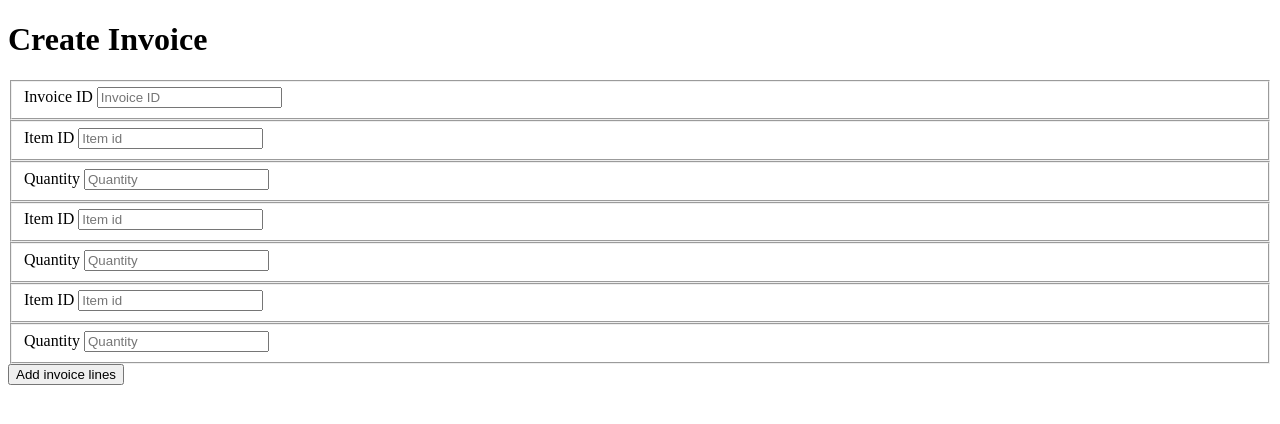
After one commit to jonathanlabelle/SimpleVoice, a Flask app: page /create_invoice_line in a window 1280 px wide. The commit adds this page. Shown: the top 424 px of the page. Run offline with Flask 2, Linux system fonts and the light colour scheme; the visitor is signed in with stand-in values (Sample User, id 1); parts of the project's set-up code (start-up, migrations or seed data) failed here and were passed over; some libraries are stand-ins or nearby versions.

Commit message:
create update invoice_lines

```diff
--- a/app.py
+++ b/app.py
@@ -5,9 +5,13 @@ from sqlalchemy.orm import sessionmaker, scoped_session
 
 from forms import LogInForm, SignupForm, CreateClientForm, EditClientGetIDForm, EditClientInformationForm, \
     CreateInvoiceForm, EditInvoiceGetIDForm, EditInvoiceInformationForm, CreateItemForm, EditItemGetIDForm, \
-    EditItemInformationForm
+    EditItemInformationForm, CreateInvoiceLines, EditInvoiceLineGetIDForm, EditInvoiceLineInformation
 
-from model import app, db, create_db, Users, Clients, Invoices, Items
+from model import app, db, create_db, Users, Clients, Invoices, Items, InvoicesLines
+from utils import check_if_item_exist, get_item_info
+
+
+#TODO INSERTS SAME ITEMS INVOICE LINES
 
 engine = sqlalchemy.create_engine('mysql://root:root@localhost/SimpleVoice')
 login_manager = LoginManager()
@@ -229,6 +233,93 @@ def edit_item_information_update(item_id):
     return redirect(url_for('home'))
 
 
+@app.route('/create_invoice_line', methods=['POST', 'GET'])
+@login_required
+def create_invoice_line():
+    form = CreateInvoiceLines()
+    if form.validate_on_submit():
+        invoice = Invoices.query.filter_by(invoice_id=form.invoice_id.data).first()
+        if invoice.user == current_user.id:
+            if check_if_item_exist(form.item_id_1.data, current_user.id) and form.quantity_1.data > 0:
+                item_info = get_item_info(form.item_id_1.data)
+                invoice_line_1 = InvoicesLines(invoice_id=form.invoice_id.data, item_id=form.item_id_1.data,
+                                               item_name=item_info[0], price=item_info[1],
+                                               quantity=form.quantity_1.data, user=current_user.id)
+                session.add(invoice_line_1)
+                session.commit()
+                flash('First line successfully added')
+            else:
+                flash('Problem adding first line')
+            if form.item_id_2.data:
+                if check_if_item_exist(form.item_id_2.data, current_user.id) and form.quantity_2.data > 0:
+                    item_info = get_item_info(form.item_id_2.data)
+                    invoice_line_2 = InvoicesLines(invoice_id=form.invoice_id.data, item_id=form.item_id_2.data,
+                                                   item_name=item_info[0], price=item_info[1],
+                                                   quantity=form.quantity_2.data, user=current_user.id)
+                    session.add(invoice_line_2)
+                    session.commit()
+                    flash('Second line successfully added')
+                else:
+                    flash('Problem adding second line')
+            if form.item_id_3.data:
+                if check_if_item_exist(form.item_id_3.data, current_user.id) and form.quantity_3.data > 0:
+                    item_info = get_item_info(form.item_id_3.data)
+                    invoice_line_3 = InvoicesLines(invoice_id=form.invoice_id.data, item_id=form.item_id_3.data,
+                                                   item_name=item_info[0], price=item_info[1],
+                                                   quantity=form.quantity_3.data, user=current_user.id)
+                    session.add(invoice_line_3)
+                    session.commit()
+                    flash('Third line successfully added')
+                else:
+                    flash('Problem adding third line')
+            return redirect(url_for('create_invoice_line'))
+        else:
+            flash("Invoice doesn't exist")
+    return render_template('create_invoice_line.html', form=form)
+
+
+@app.route('/edit_invoice_line', methods=['POST', 'GET'])
+@login_required
+def edit_invoice_line_get_id():
+    form = EditInvoiceLineGetIDForm()
+    if form.validate_on_submit():
+        invoice_line = InvoicesLines.query.filter_by(item_id=form.item_id.data, invoice_id=form.invoice_id.data).first()
+        if invoice_line.user == current_user.id:
+            return redirect(url_for('edit_invoice_line_information', item_id=form.item_id.data,
+                                    invoice_id=form.invoice_id.data))
+        else:
+            flash("Invoice line doesn't exists".format(form.item_id.data))
+    return render_template('edit_invoice_line.html', form=form)
+
+
+@app.route('/edit_invoice_line_information', methods=['POST', 'GET'])
+@login_required
+def edit_invoice_line_information():
+    item_id = int(request.args.get('item_id'))
+    invoice_id = int(request.args.get('invoice_id'))
+    invoice_line = InvoicesLines.query.filter_by(item_id=item_id, invoice_id=invoice_id).first()
+    form = EditInvoiceLineInformation()
+    if request.method == 'GET':
+        return render_template('edit_invoice_line_information.html', invoice_line=invoice_line, form=form)
+    if form.validate_on_submit():
+        return redirect(url_for('home'))
+
+
+@app.route('/edit_invoice_line_information_update/<invoice_id>&<item_id>', methods=['POST'])
+@login_required
+def edit_invoice_line_information_update(invoice_id, item_id):
+    invoice_line = InvoicesLines.query.filter_by(item_id=item_id, invoice_id=invoice_id).first()
+    form = EditInvoiceLineInformation()
+    if form.item_name.data:
+        invoice_line.item_name = form.item_name.data
+    if form.quantity.data:
+        invoice_line.quantity = form.quantity.data
+    if form.item_price.data:
+        invoice_line.price = form.item_price.data
+    db.session.commit()
+    return redirect(url_for('home'))
+
+
 @app.route('/test', methods=['POST'])
 @login_required
 def test():
--- a/forms.py
+++ b/forms.py
@@ -70,3 +70,27 @@ class EditItemInformationForm(FlaskForm):
     item_name = StringField('Item name', validators=[Optional()])
     item_price = FloatField('Item price', validators=[Optional()])
     submit = SubmitField('Edit item')
+
+
+class CreateInvoiceLines(FlaskForm):
+    invoice_id = IntegerField('Invoice ID', validators=[DataRequired()])
+    item_id_1 = IntegerField('Item ID', validators=[DataRequired()])
+    quantity_1 = IntegerField('Quantity', validators=[Optional()])
+    item_id_2 = IntegerField('Item ID', validators=[Optional()])
+    quantity_2 = IntegerField('Quantity', validators=[Optional()])
+    item_id_3 = IntegerField('Item ID', validators=[Optional()])
+    quantity_3 = IntegerField('Quantity', validators=[Optional()])
+    submit = SubmitField('Add invoice lines')
+
+
+class EditInvoiceLineGetIDForm(FlaskForm):
+    invoice_id = IntegerField('Invoice ID', validators=[DataRequired()])
+    item_id = IntegerField('Item ID', validators=[DataRequired()])
+    submit = SubmitField('Edit item')
+
+
+class EditInvoiceLineInformation(FlaskForm):
+    item_name = StringField('Item name', validators=[Optional()])
+    item_price = FloatField('Item price', validators=[Optional()])
+    quantity = IntegerField('Quantity', validators=[Optional()])
+    submit = SubmitField('Edit invoice line')
--- a/model.py
+++ b/model.py
@@ -79,9 +79,8 @@ class Items(db.Model):
 class InvoicesLines(db.Model):
     __tablename__ = "Invoices_lines"
     invoice_id = db.Column(db.Integer, ForeignKey("Invoices.invoice_id"))
-    client_id = db.Column(db.Integer, ForeignKey("Clients.client_id"))
-    name = db.Column(db.VARCHAR(length=100))
     item_id = db.Column(db.Integer)
+    item_name = db.Column(db.VARCHAR(length=100))
     quantity = db.Column(db.Integer)
     price = db.Column(db.Numeric(7, 2))
     user = db.Column(db.Integer, ForeignKey("Users.id"))
--- /dev/null
+++ b/templates/create_invoice_line.html
@@ -0,0 +1,101 @@
+{% extends 'base.html' %}
+{% block content %}
+<h1>Create Invoice</h1>
+<form method="POST" action="/create_invoice_line">
+    {{ form.csrf_token }}
+    <fieldset class="item_name">
+        {{ form.invoice_id.label }}
+        {{ form.invoice_id(placeholder='Invoice ID') }}
+
+        {% if form.invoice_id.errors %}
+          <ul class="errors">
+            {% for error in form.invoice_id.errors %}
+              <li>{{ error }}</li>
+            {% endfor %}
+          </ul>
+        {% endif %}
+    </fieldset>
+
+    <fieldset class="item_id_1">
+        {{ form.item_id_1.label }}
+        {{ form.item_id_1(placeholder='Item id') }}
+
+        {% if form.item_id_1.errors %}
+          <ul class="errors">
+            {% for error in form.item_id_1.errors %}
+              <li>{{ error }}</li>
+            {% endfor %}
+          </ul>
+        {% endif %}
+    </fieldset>
+
+    <fieldset class="quantity_1">
+        {{ form.quantity_1.label }}
+        {{ form.quantity_1(placeholder='Quantity') }}
+
+        {% if form.quantity_1.errors %}
+          <ul class="errors">
+            {% for error in form.quantity_1.errors %}
+              <li>{{ error }}</li>
+            {% endfor %}
+          </ul>
+        {% endif %}
+    </fieldset>
+
+    <fieldset class="item_id_2">
+        {{ form.item_id_2.label }}
+        {{ form.item_id_2(placeholder='Item id') }}
+
+        {% if form.item_id_2.errors %}
+          <ul class="errors">
+            {% for error in form.item_id_2.errors %}
+              <li>{{ error }}</li>
+            {% endfor %}
+          </ul>
+        {% endif %}
+    </fieldset>
+
+    <fieldset class="quantity_2">
+        {{ form.quantity_2.label }}
+        {{ form.quantity_2(placeholder='Quantity') }}
+
+        {% if form.quantity_2.errors %}
+          <ul class="errors">
+            {% for error in form.quantity_2.errors %}
+              <li>{{ error }}</li>
+            {% endfor %}
+          </ul>
+        {% endif %}
+    </fieldset>
+
+    <fieldset class="item_id_3">
+        {{ form.item_id_3.label }}
+        {{ form.item_id_3(placeholder='Item id') }}
+
+        {% if form.item_id_3.errors %}
+          <ul class="errors">
+            {% for error in form.item_id_31.errors %}
+              <li>{{ error }}</li>
+            {% endfor %}
+          </ul>
+        {% endif %}
+    </fieldset>
+
+    <fieldset class="quantity_3">
+        {{ form.quantity_3.label }}
+        {{ form.quantity_3(placeholder='Quantity') }}
+
+        {% if form.quantity_3.errors %}
+          <ul class="errors">
+            {% for error in form.quantity_3.errors %}
+              <li>{{ error }}</li>
+            {% endfor %}
+          </ul>
+        {% endif %}
+    </fieldset>
+
+    <div class="submit-button">
+        {{ form.submit }}
+    </div>
+</form>
+{% endblock %}
--- a/templates/home.html
+++ b/templates/home.html
@@ -16,6 +16,9 @@
     <p><a href="{{ url_for('create_client') }}">View client</a></p>
     <p><a href="{{ url_for('create_invoice') }}">Create invoice</a></p>
     <p><a href="{{ url_for('edit_invoice_get_id') }}">Edit invoice</a></p>
+    <p><a href="{{ url_for('create_invoice_line') }}">Add invoice lines</a></p>
+    <p><a href="{{ url_for('edit_invoice_line_get_id') }}">Edit invoice lines</a></p>
+    <p><a href="{{ url_for('create_client') }}">Remove invoice lines</a></p>
     <p><a href="{{ url_for('create_client') }}">Delete invoice</a></p>
     <p><a href="{{ url_for('create_client') }}">View invoice</a></p>
     <p><a href="{{ url_for('create_item') }}">Create item</a></p>
```
Also changed, not shown: templates/edit_invoice_line.html (added, +36 -0 lines), templates/edit_invoice_line_information.html (added, +50 -0 lines), utils.py (added, +13 -0 lines).
